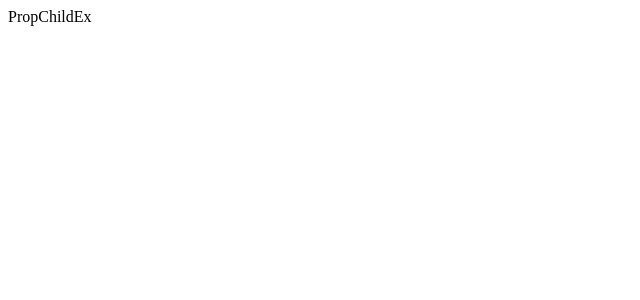
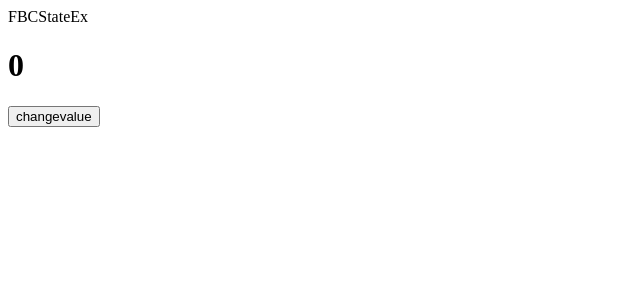
Before and after one commit to Sathvikayalamati/react, a React (Create React App) app: page / in a window 1280 px wide. Shown: the top 300 px of the page, without its empty margins (0-640 px from the left). Built offline with nearby package versions, Linux system fonts and the light colour scheme.

Commit message:
06-02-2025

```diff
--- a/src/App.js
+++ b/src/App.js
@@ -1,47 +1,61 @@
-//import logo from './logo.svg';
-// import './App.css';
+// import React from "react";
 
 // function App() {
-  // return (
-  //   <div className="App">
-  //     <header className="App-header">
-  //       <img src={logo} className="App-logo" alt="logo" />
-  //       <p>
-  //         Edit <code>src/App.js</code> and save to reload.
-  //       </p>
-  //       <a
-  //         className="App-link"
-  //         href="https://reactjs.org"
-  //         target="_blank"
-  //         rel="noopener noreferrer"
-  //       >
-  //         Learn React
-  //       </a>
-  //     </header>
-  //   </div>
-  // );
-//   let username="sathvika";
-//   return(
-//     <div>
-//       <h1>{username}</h1>
-//     </div>
-//   )
+//   // let ele  = React.createElement("div" , {className:"App"} ,
+//   //   React.createElement("h1" ,null, "Header")
+//   // )
+//   let username = "Maheshwari";
+//   return (
+//     // <div className="App">
+//     //  <h1>Header</h1>
+//     //  <input />
+//     // </div>
+//     // ele
+//   //  <section>
+//   //    <h1>One JSx element</h1>
+//   //   <p>lorm3
+//   //   </p>
+//   //  </section>
+// <div>
+// <h1>{username}</h1>
+//   <p>{100+100}</p>
+// </div>
+//   );
 // }
+// export default App;
 
-// export default App;
-//!CBC
+// ! components
+
+// !CBC
 // import React from "react";
 // class App extends React.Component{
 //   render(){
 //     return(
-//       <h1> Class based component</h1>
+//       <h1>Class based component</h1>
 //     )
 //   }
 // }
 // export default App;
-//! component composition
-//!rcc
-//!rafce
+
+// ! FBC
+
+// function App(){
+//   return(
+//     <h1>Function based component</h1>
+//   )
+// }
+// export default App;
+
+//! OR
+
+// const App=()=>{
+//   return(
+//     <h1>Arrow function component</h1>
+//   )
+// }
+// export default App;
+
+// ! component composition
 // import React from 'react'
 // import Navbar from './components/Navbar'
 // import Main from './components/Main'
@@ -54,9 +68,8 @@
 //       <Navbar/>
 //       <Main/>
 //       <div className='sidebar'>
-//         <Sidebar1/>
-//         <Sidebar2/>
-
+//       <Sidebar1/>
+//       <Sidebar2/>
 //       </div>
 //       <Footer/>
 //     </div>
@@ -64,42 +77,65 @@
 // }
 
 // export default App
-//!props
-// import React, {Component} from 'react'
+
+// !props
+// import React, { Component } from 'react'
 // import CBCPropEx from './propsex/CBCPropEx'
 // import FBCPropEx from './propsex/FBCPropEx'
 
-// export default class App extends Component{
-//   render(){
-//     return(
-//     <div>
-      // {/* <CBCPropEx
-      // username="sathvika"
-      // age={21}
-      // hobbies={["playing","dancing"]}
-      // address={{city:"warangal",area:"mangapet"}}
-      // sendFun={function(){alert("hi i am sathvika")}}
-      // /> */}
-      // {/* <FBCPropEx
-      // username="ravi"
-      // isMarried={true}
-      // hobbies={["chatting","reading","Eating","Sleeping"]}
-      // />
-//     </div>
+// export default class App extends Component {
+//   render() {
+//     return (
+//       <div>
+//         {/* <CBCPropEx
+//         username="Vamshi"
+//         age={20}
+//         hobbies={["Playing" , "reading books" , "stock"]}
+//         address={{city:"sircilla", area:"Gandinagar"}}
+//         sendFun={function(){alert("hi i am vamshi")}}
+//         /> */}
+
+//         <FBCPropEx
+//         username="Abhinay"
+//         isMarried={true}
+//         hobbies={["Chatting" , "Reading" , "Eating" , "Sleeping"]}
+//         />
+//       </div>
 //     )
 //   }
-// } */}
- //!props children
+// }
+
+
+// !props children
+// import React from 'react'
+// import PropChildEx from './propsex/PropChildEx'
+// import SubChild from './propsex/SubChild'
+// import Child1 from './propsex/Child1'
+
+// const App = () => {
+//   return (
+//     <div>
+//     app
+//       {/* <PropChildEx num={1000}>
+//         <h1>this is data coming from props children</h1>
+//         <SubChild/>
+//       </PropChildEx> */}
+//       <Child1 university="Mallareddy university"/>
+//     </div>
+//   )
+// }
+
+// export default App
 import React from 'react'
- import PropChildEx from './propsex/PropChildEx'
- import SubChildEx from './propsex/SubChildEx'
+//import CBCStateEx from './stateexample/CBCStateEx'
+import FBCStateEx from './stateexample/FBCStateEx'
 
 const App = () => {
   return (
     <div>
-      <PropChildEx num={1000}>
-        <h1>this is data coming from parent children</h1>
-      </PropChildEx>
+      {/* <CBCStateEx/> */}
+      <FBCStateEx/>
+
     </div>
   )
 }
--- /dev/null
+++ b/src/propsex/Child1.jsx
@@ -0,0 +1,14 @@
+import React from 'react'
+import Child2 from './Child2'
+
+const Child1 = (props) => {
+    // console.log(props);
+  return (
+    <div>Child1
+        <hr />
+        <Child2 university={props.university}/>
+    </div>
+  )
+}
+
+export default Child1
--- a/src/propsex/SubChildEx.jsx
+++ b/src/propsex/SubChildEx.jsx
@@ -0,0 +1,9 @@
+import React from 'react'
+
+const SubChildEx = () => {
+  return (
+    <div>SubChildEx</div>
+  )
+}
+
+export default SubChildEx
--- /dev/null
+++ b/src/stateexample/CBCStateEx.jsx
@@ -0,0 +1,29 @@
+import React ,{Component} from 'react'
+class CBCStateEx extends Component{
+    constructor(){
+        super();
+        this.state={
+            users:["sath",21,"vaish","chethan","ranjith"],
+            num:100
+        };
+    }
+    changeNumber=()=>{
+        this.setState({num:200})
+    }
+render(){
+    console.log(this);
+    return(
+        <div>
+            {
+                this.state.users.map((user,i)=>{
+                    return <li key={i}>{user}</li>
+                })
+            }
+            <h1>{this.state.num}</h1>
+            <button onClick={this.changeNumber}>Change number</button>
+        </div>
+    )
+
+    }
+}
+export default CBCStateEx
--- /dev/null
+++ b/src/stateexample/FBCStateEx.jsx
@@ -0,0 +1,19 @@
+import React from 'react'
+
+const FBCStateEx = () => {
+    // const data=React.useState("Hi");
+    // console.log(data);
+    const[value,setValue]=React.useState(0);
+    console.log(value);
+    const changeValue=()=>{
+        setValue(1000);
+    }
+  return (
+    <div>FBCStateEx
+        <h1>{value}</h1>
+        <button onClick={changeValue}>changevalue</button>
+    </div>
+  )
+}
+
+export default FBCStateEx
```
Also changed, not shown: src/propsex/Child2.jsx (added, +13 -0 lines), src/propsex/Child3.jsx (added, +12 -0 lines). Lines whose indentation alone changed are shown as unchanged.
